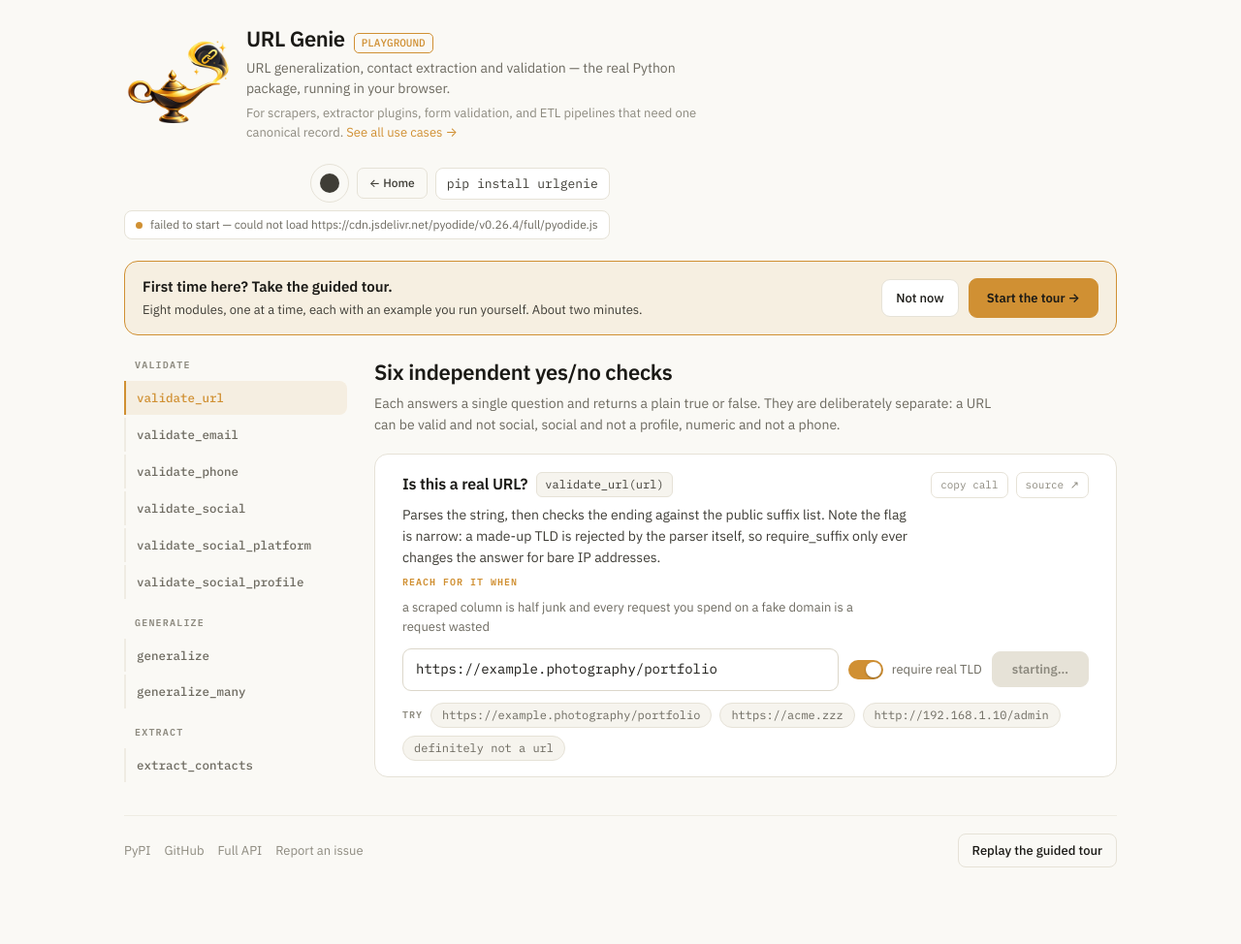
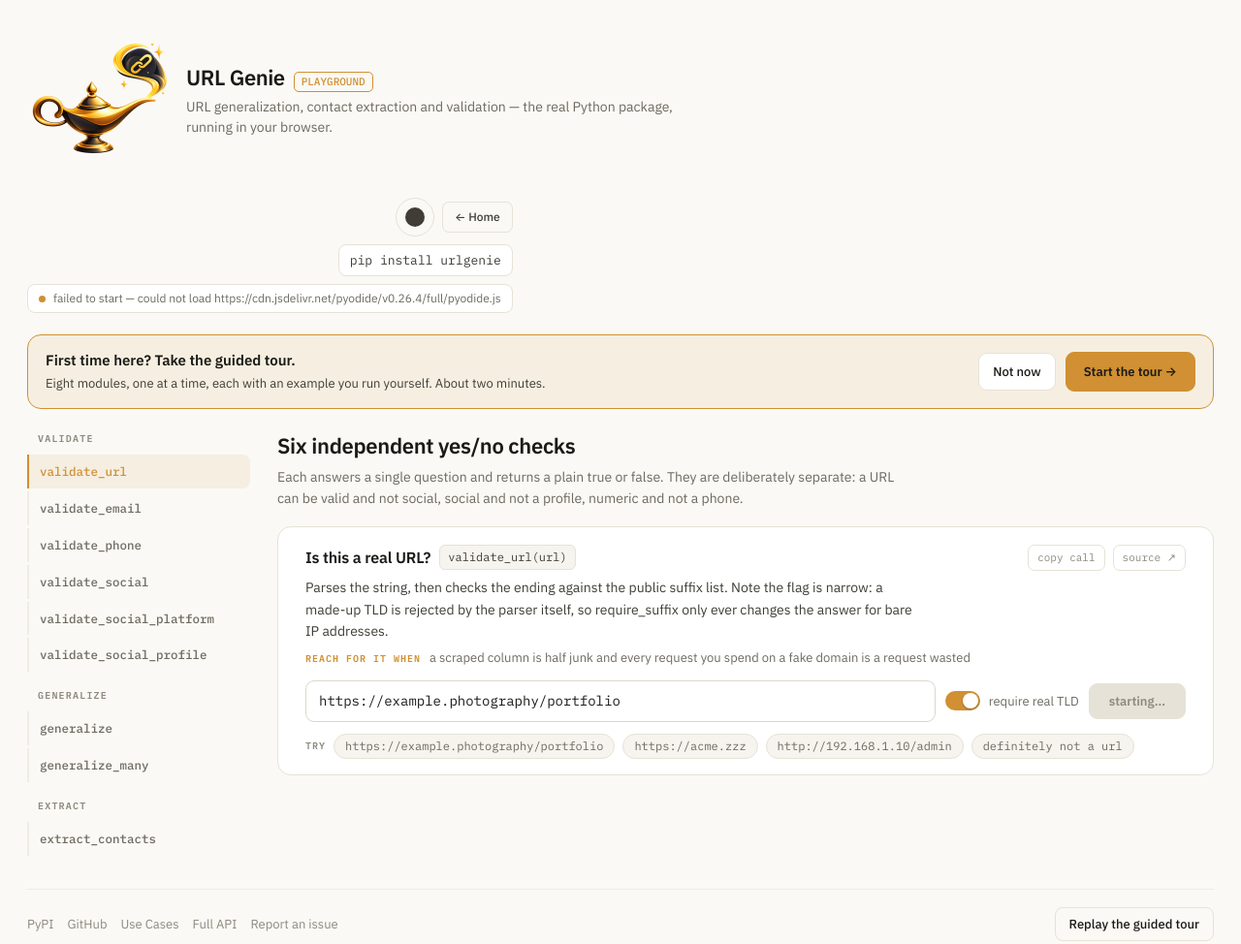
Before and after one commit to bluestero/urlgenie, a plain HTML site: page docs/playground/index.html in a window 1280 px wide. Shown: the whole page at 97% size. Drawn offline with Linux system fonts and the light colour scheme.

Commit message:
Some minor improvements

```diff
--- a/docs/playground/index.html
+++ b/docs/playground/index.html
@@ -19,24 +19,23 @@
 
   <header class="head">
     <div class="brand">
-      <a href="../" aria-label="URL Genie home"><img src="../assets/mascot.png" alt="URL Genie" width="112" height="112"></a>
+      <a href="../" aria-label="URL Genie home"><img src="../assets/mascot.png" alt="URL Genie" width="150" height="150"></a>
       <div class="brandtext">
         <div class="titlerow">
           <span class="name">URL Genie</span>
           <span class="tagpill">PLAYGROUND</span>
         </div>
         <p>URL generalization, contact extraction and validation — the real Python package, running in your browser.</p>
-        <p class="for">For scrapers, extractor plugins, form validation, and ETL pipelines that need one canonical record. <a href="https://github.com/bluestero/urlgenie/blob/main/USE_CASES.md" target="_blank" rel="noopener">See all use cases →</a></p>
       </div>
     </div>
     <div class="headright">
       <div class="headrow">
         <button class="moon plain" id="theme" title="Switch theme" aria-label="Switch theme"><span><span></span></span></button>
         <a class="btn home" href="../">← Home</a>
-        <div class="installwrap">
-          <button class="ghost install" id="install">pip install urlgenie</button>
-          <span class="toast" id="toast" hidden>copied to clipboard</span>
-        </div>
+      </div>
+      <div class="installwrap">
+        <button class="ghost install" id="install">pip install urlgenie</button>
+        <span class="toast" id="toast" hidden>copied to clipboard</span>
       </div>
       <div class="status" id="status"><span class="dot"></span><span id="statustext">loading Python runtime</span></div>
     </div>
@@ -62,6 +61,7 @@
     <div class="links">
       <a href="https://pypi.org/project/urlgenie/" target="_blank" rel="noopener">PyPI</a>
       <a href="https://github.com/bluestero/urlgenie" target="_blank" rel="noopener">GitHub</a>
+      <a href="https://github.com/bluestero/urlgenie/blob/main/USE_CASES.md" target="_blank" rel="noopener">Use Cases</a>
       <a href="https://github.com/bluestero/urlgenie#readme" target="_blank" rel="noopener">Full API</a>
       <a href="https://github.com/bluestero/urlgenie/issues" target="_blank" rel="noopener">Report an issue</a>
     </div>
--- a/docs/playground/style.css
+++ b/docs/playground/style.css
@@ -1,17 +1,16 @@
 /* Playground layout */
 
-.wrap{max-width:1080px;margin:0 auto;padding:0 var(--pad) 64px}
+.wrap{max-width:1280px;margin:0 auto;padding:0 var(--pad) 64px}
 
 .head{display:flex;align-items:flex-start;justify-content:space-between;gap:22px;padding:28px 0 22px;flex-wrap:wrap}
 .brand{display:flex;align-items:center;gap:14px}
-.brand img{object-fit:contain;width:112px;height:112px}
+.brand img{object-fit:contain;width:150px;height:150px}
 .brandtext{display:flex;flex-direction:column;gap:5px}
 .titlerow{display:flex;align-items:baseline;gap:9px}
 .name{font:600 22px/1.1 var(--sans);letter-spacing:-.02em}
 .tagpill{font:500 11px/1 var(--mono);color:var(--acc);border:1px solid var(--acc);border-radius:5px;padding:4px 7px}
-.brandtext p{margin:0;font:14px/1.5 var(--sans);color:var(--fg3);max-width:56ch}
+.brandtext p{margin:0;font:14px/1.5 var(--sans);color:var(--fg3);max-width:64ch}
 
-.brandtext .for{font:13px/1.55 var(--sans);color:var(--fg4);max-width:62ch;text-wrap:pretty}
 .home{font:500 12px/1 var(--sans);color:var(--fg2);border:1px solid var(--line);border-radius:7px;padding:9px 12px;white-space:nowrap}
 .home:hover{border-color:var(--acc);color:var(--acc)}
 
@@ -107,5 +106,5 @@
   .side .group{flex-direction:row;gap:6px}
   .side .grouplabel{display:none}
   .side button{white-space:nowrap;border-radius:8px;border-left-width:2px}
-  .brand img{width:84px;height:84px}
+  .brand img{width:100px;height:100px}
 }
--- a/docs/tour/style.css
+++ b/docs/tour/style.css
@@ -5,7 +5,7 @@
 .bar{border-bottom:1px solid var(--line2);background:var(--panel2);position:sticky;top:0;z-index:5}
 .barin{max-width:820px;margin:0 auto;padding:12px var(--pad);display:flex;align-items:center;justify-content:space-between;gap:14px;flex-wrap:wrap}
 .brand{display:flex;align-items:center;gap:12px}
-.brand img{object-fit:contain;width:84px;height:84px}
+.brand img{object-fit:contain;width:110px;height:110px}
 .brandtext{display:flex;flex-direction:column;gap:4px}
 .titlerow{display:flex;align-items:baseline;gap:9px}
 .name{font:600 22px/1 var(--sans);letter-spacing:-.02em}
@@ -94,4 +94,4 @@
 .nav .next.locked{background:var(--line);border-color:var(--line);color:var(--fg4);cursor:default}
 .nav .next.locked:hover{background:var(--line);color:var(--fg4)}
 
-@media (max-width:640px){ .brand img{width:64px;height:64px} }
+@media (max-width:640px){ .brand img{width:80px;height:80px} }
```
Also changed, not shown: docs/tour/index.html (+1 -1 lines).
